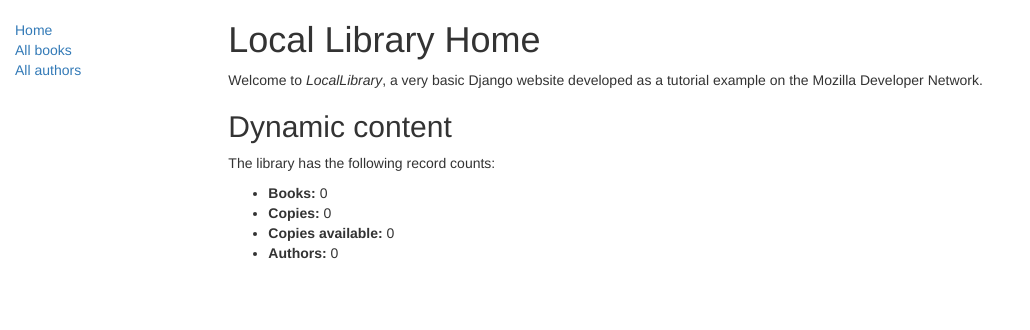
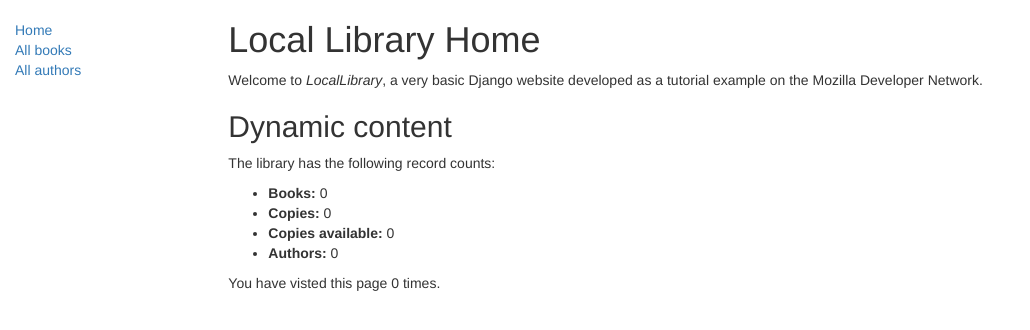
Before and after one commit to delmarga/local-library, a Django app: page /catalog/ in a window 1280 px wide. Shown: the top 330 px of the page, without its empty margins (0-1030 px from the left). Run offline with Django 3.2, Linux system fonts and the light colour scheme; data that the repository does not hold is empty; some libraries are stand-ins or nearby versions.

Commit message:
Display Sessions

```diff
--- a/catalog/templates/index.html
+++ b/catalog/templates/index.html
@@ -15,4 +15,6 @@
     <li><strong>Authors:</strong> {{ num_authors }}</li>
   </ul>
 
+  <p>You have visted this page {{ num_visits }} {% if num_visits == 1 %} time{% else %} times{% endif %}.</p>
+
 {% endblock %}
--- a/catalog/views.py
+++ b/catalog/views.py
@@ -10,11 +10,14 @@ def index(request):
         status__exact='a').count()
     num_authors = Author.objects.count()
 
+    num_visits = request.session.get('num_visits', 0)
+    request.session['num_visits'] = num_visits + 1
+
     return render(
         request,
         'index.html',
         context={'num_books': num_books, 'num_instances': num_instances,
-                 'num_instances_available': num_instances_available, 'num_authors': num_authors},
+                 'num_instances_available': num_instances_available, 'num_authors': num_authors, 'num_visits': num_visits},
     )
 
 
```
